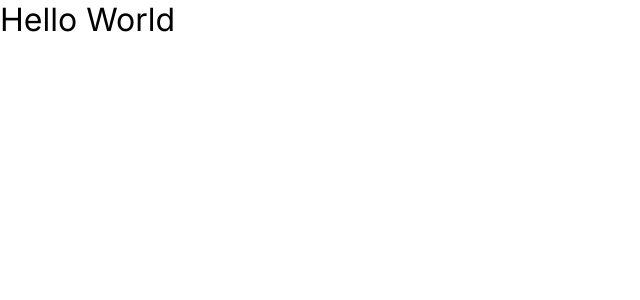
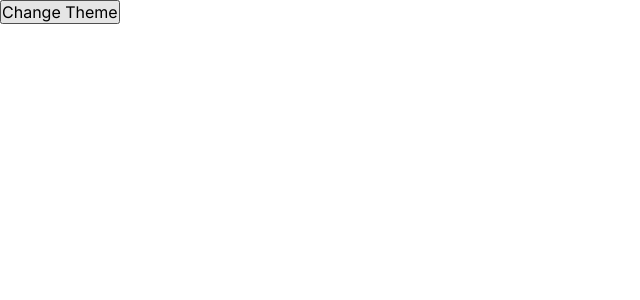
Before and after one commit to rafacdomin/portfolio, a Next.js app: page / in a window 1280 px wide. Shown: the top 300 px of the page, without its empty margins (0-640 px from the left). Built offline with nearby package versions, Linux system fonts and the light colour scheme.

Commit message:
:art: add theme config

```diff
--- a/src/pages/_app.jsx
+++ b/src/pages/_app.jsx
@@ -1,10 +1,23 @@
-import GlobalStyle from '../styles/GlobalStyle';
+import { useState } from 'react';
+import { ThemeProvider } from 'styled-components';
+
+import GlobalStyle from 'styles/GlobalStyle';
+import { brightSide, darkSide } from 'styles/ThemeConfig';
 
 export default function MyApp({ Component, pageProps }) {
+  const [toggle, setToggle] = useState(true);
+
+  function changeTheme() {
+    setToggle(state => !state);
+
+    console.log(toggle)
+  }
+
   return (
-    <>
+    <ThemeProvider theme={toggle ? brightSide : darkSide} >
       <GlobalStyle />
+      <button onClick={changeTheme}>Change Theme</button>
       <Component {...pageProps} />
-    </>
+    </ThemeProvider>
   );
 }
--- a/src/pages/_document.jsx
+++ b/src/pages/_document.jsx
@@ -39,7 +39,6 @@ export default class MyDocument extends Document {
           <link
             rel="preconnect"
             href="https://fonts.gstatic.com"
-            crossorigin
           />
           <link
             href="https://fonts.googleapis.com/css2?family=Barlow:wght@400;500&display=swap"
--- a/src/styles/GlobalStyle.js
+++ b/src/styles/GlobalStyle.js
@@ -13,8 +13,8 @@ export default createGlobalStyle`
   }
 
   body {
-    background: #fff;
-    color: #000;
+    background: ${({ theme }) => theme.background};
+    color: ${({ theme }) => theme.text};
     -webkit-font-smoothing: antialiased;
   }
 
@@ -24,6 +24,7 @@ export default createGlobalStyle`
   }
 
   h1,h2,h3,h4,h5,h6, strong {
+    font-family: 'Barlow', Arial, Helvetica, sans-serif;
     font-weight: 500;
   }
 
--- /dev/null
+++ b/src/styles/ThemeConfig.js
@@ -0,0 +1,15 @@
+export const brightSide = {
+  primary: '#FFF',
+  secundary: '#363537',
+  highlight: '#FFF',
+  text: '#FFF',
+  background: '#FFF',
+};
+
+export const darkSide = {
+  primary: '#FFF',
+  secundary: '#363537',
+  highlight: '#FFF',
+  text: '#FFF',
+  background: '#000',
+};
```
